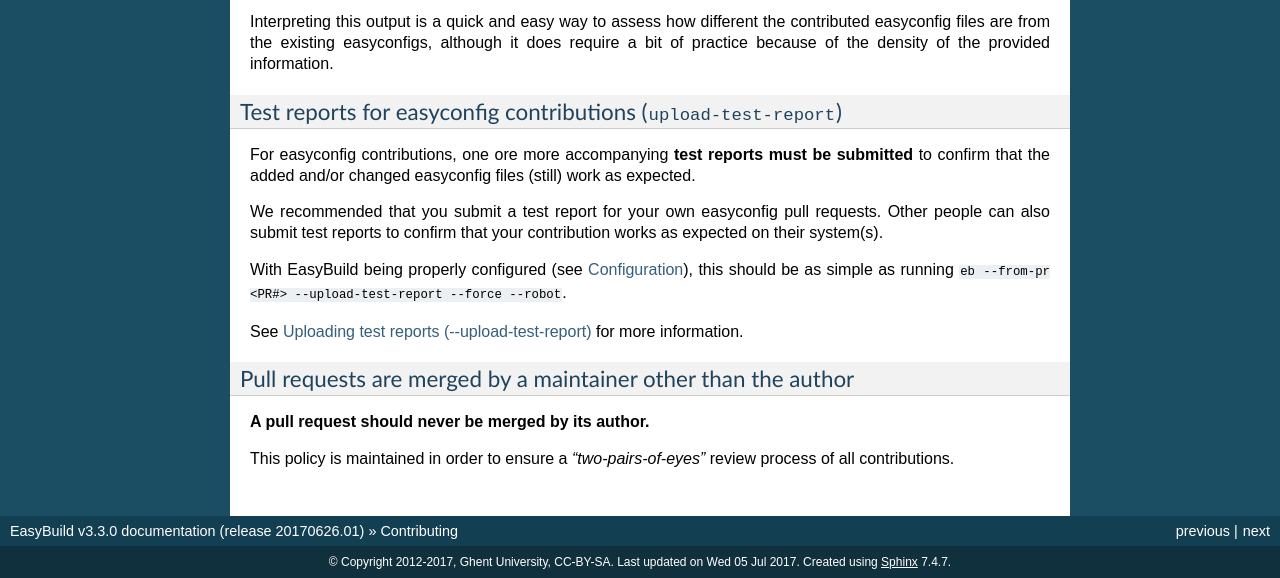
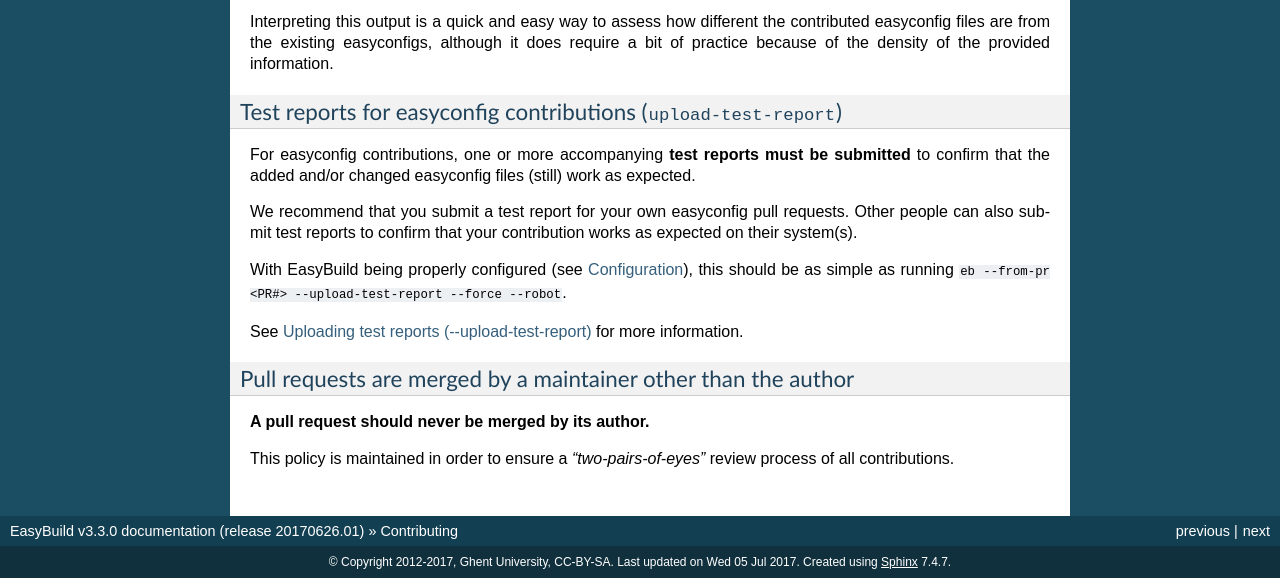
Before and after one commit to easybuilders/easybuild, a Sphinx documentation site: the page built from docs/Contributing.rst, in a window 1280 px wide and 900 px high, scrolled down 10658 px, cut to the strip 322-900 px from the top of the window. Built offline with Sphinx 7.4.7, drawn with Linux system fonts in a browser that asks for light colours.

Commit message:
fix typos highlighted by @verdurin

```diff
--- a/docs/Contributing.rst
+++ b/docs/Contributing.rst
@@ -668,9 +668,9 @@
 Test reports for easyconfig contributions (``upload-test-report``)
 ~~~~~~~~~~~~~~~~~~~~~~~~~~~~~~~~~~~~~~~~~~~~~~~~~~~~~~~~~~~~~~~~~~
 
-For easyconfig contributions, one ore more accompanying **test reports must be submitted** to confirm that the added and/or changed easyconfig files (still) work as expected.
+For easyconfig contributions, one or more accompanying **test reports must be submitted** to confirm that the added and/or changed easyconfig files (still) work as expected.
 
-We recommended that you submit a test report for your own easyconfig pull requests.
+We recommend that you submit a test report for your own easyconfig pull requests.
 Other people can also submit test reports to confirm that your contribution works as expected on their system(s).
 
 With EasyBuild being properly configured (see :ref:`github_configuration`), this should be as simple as running ``eb --from-pr <PR#> --upload-test-report --force --robot``.
--- a/docs/Maintainers.rst
+++ b/docs/Maintainers.rst
@@ -22,7 +22,7 @@
 * being an active member of the EasyBuild community for a significant amount of time, i.e.:
 
   * following the EasyBuild mailing list and participating in discussions (see :ref:`getting_help`)
-  * actively participating in the EasyBuid IRC or Slack channel (see :ref:`getting_help`);
+  * actively participating in the EasyBuild IRC or Slack channel (see :ref:`getting_help`);
   * (occasionally) joining in on the EasyBuild conference calls (see https://github.com/hpcugent/easybuild/wiki/Conference-calls)
 
 * having access to a working setup for submitting test reports (see :ref:`contributing_review_process_test_reports`)
--- a/docs/Unit-tests.rst
+++ b/docs/Unit-tests.rst
@@ -72,7 +72,7 @@
 * creating an ``EasyBlock`` instance using the parsed easyconfig, to check whether mandatory easyconfig parameters
   are defined
 * ensuring that all required patch files are available (right next to the easyconfig file)
-* making sure that the specified sanity check paths adher to the requirements, i.e. only (and both) the ``files``/``dirs``
+* making sure that the specified sanity check paths adhere to the requirements, i.e. only (and both) the ``files``/``dirs``
   keys are listed, with the value for either one being non-empty
 * checking for the use of deprecated (or no longer supported) functionality
 * verifying whether ``eb --check-style`` on the easyconfig file passes
--- a/docs/index.rst
+++ b/docs/index.rst
@@ -117,7 +117,7 @@
 * Ask a question in the `#easybuild IRC channel`_ on the Freenode network,
   or in the EasyBuild Slack channel https://easybuild.slack.com/
   (subscribe via https://easybuild-slack.herokuapp.com)
-* Consider participating to an EasyBuild `conference call <https://github.com/hpcugent/easybuild/wiki/Conference-calls>`_
+* Consider participating in an EasyBuild `conference call <https://github.com/hpcugent/easybuild/wiki/Conference-calls>`_
 * Report issues with EasyBuild framework in our `framework ticket tracker`_.
 * Report issues with EasyBuild easyblocks in our `easyblocks ticket tracker`_.
 * Report issues with EasyBuild easyconfigs in our `easyconfigs ticket tracker`_.
```
